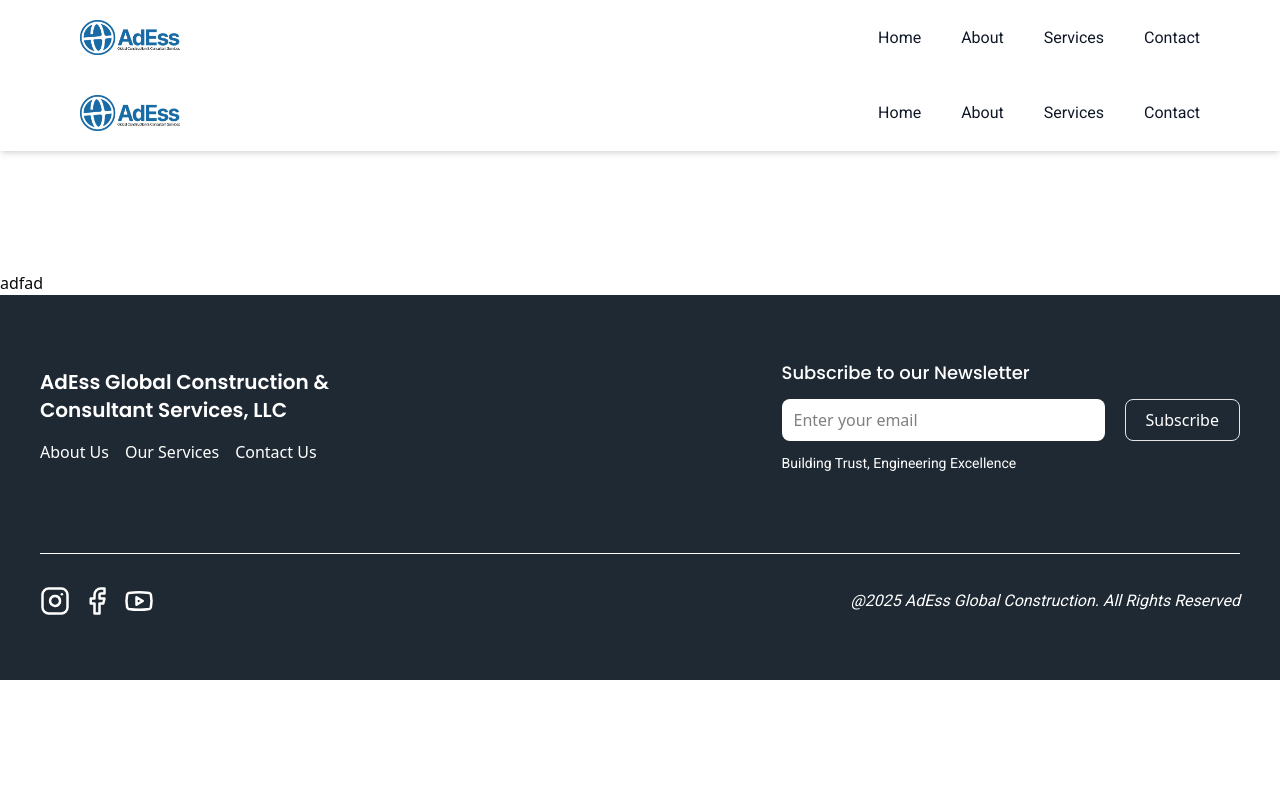
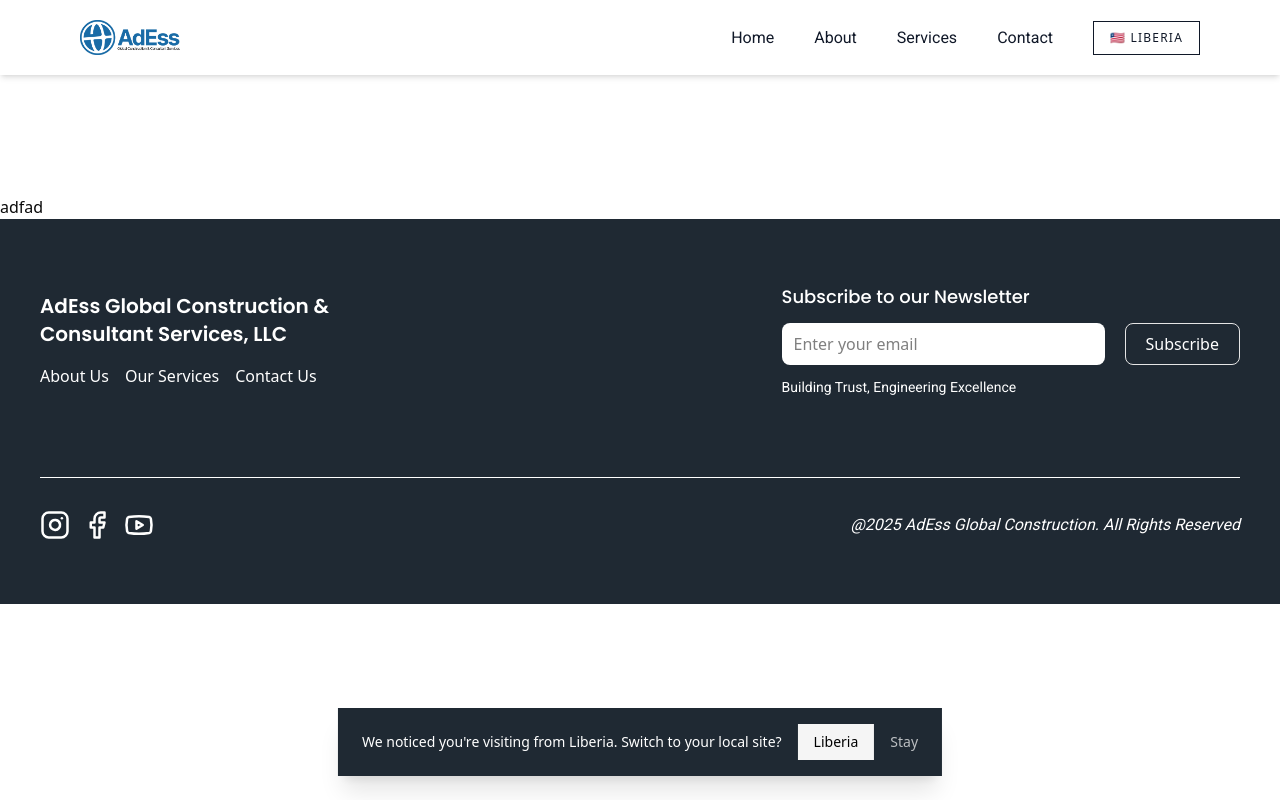
Before and after one commit to midnite-ops/AdEss, a Next.js app: page /liberia/about in a window 1280 px wide. Built offline with nearby package versions, Linux system fonts and the light colour scheme.

Commit message:
Created the manual switch from liberia to usa and vice versa

```diff
--- a/app/contact/page.js
+++ b/app/contact/page.js
@@ -151,15 +151,11 @@
           <div className="flex flex-col gap-3 flex-1">
             <Image src='/contact/houston.jpg' alt="houston image" width={400} height={400} className="w-full h-full"/>
             <h3 className="subheading">Houston, Texas</h3>
-            <p>123 Sample St, Sydney NSW 2000 AU</p>
-            <p className="underline cursor-pointer">Get directions</p>
           </div>
 
           <div className="flex flex-col gap-3 flex-1">
             <Image src='/contact/liberia.jpg' alt="liberia image" width={400} height={400} className="w-full h-full"/>
             <h3 className="subheading">Liberia, West Africa</h3>
-            <p>123 Sample St, Sydney NSW 2000 AU</p>
-            <p className="underline cursor-pointer">Get directions</p>
           </div>
         </div>
       </div>
--- a/app/layout.js
+++ b/app/layout.js
@@ -4,6 +4,7 @@
 import MobileSidebar from "@/components/MobileSidebar";
 import { SidebarProvider } from "@/components/ui/sidebar";
 import NavbarWrapper from "@/components/NavbarWrapper";
+import CountryPrompt from "@/components/CountryPrompt";
 
 const geistSans = Geist({
   variable: "--font-geist-sans",
@@ -40,6 +41,7 @@
       <body
         className={`${geistSans.variable} ${poppins.variable} ${roboto.variable} ${geistMono.variable} antialiased `}
       >
+        <CountryPrompt />
         <SidebarProvider defaultOpen= {false}>
           <div className="min-h-screen w-full">
             <MobileSidebar />
--- a/app/liberia/about/page.jsx
+++ b/app/liberia/about/page.jsx
@@ -4,7 +4,6 @@
 export default function LiberiaAbout() {
   return (
     <main>
-        <Navbar isHero = {false}/>
         <section className="pt-30">adfad</section>
     </main>
   )
--- a/app/liberia/page.jsx
+++ b/app/liberia/page.jsx
@@ -27,7 +27,7 @@
 
   return (
     <main className="bg-white text-primary ">
-      <Navbar isHero={false} />
+
 
       {/* ── HERO — full screen, left-aligned ── */}
       <section className="h-auto pt-30">
@@ -99,7 +99,7 @@
           </p>
           <Link
             href="/liberia/about"
-            className="border border-secondary text-secondary font-poppins font-medium text-sm tracking-widest uppercase px-8 py-3 w-fit hover:bg-secondary hover:text-white transition-colors mt-2"
+            className="border border-secondary text-secondary font-poppins font-medium text-sm tracking-widest uppercase px-8 py-3 w-fit hover:bg-secondary hover:text-black transition-colors mt-2"
           >
             Learn More
           </Link>
--- a/app/page.js
+++ b/app/page.js
@@ -47,7 +47,7 @@
             </p>
           </div>
 
-          <Link href={'/contact'} className="mt-8 px-6 py-3 bg-white text-black font-poppins font-medium rounded-md hover:bg-gray-200 cursor-pointer transition-colors ">Contact Us</Link>
+          <Link href={'/contact'} className="mt-8 px-6 py-3 bg-white text-black font-poppins font-medium hover:bg-gray-200 cursor-pointer transition-colors ">Contact Us</Link>
 
         </div>
       </section>
@@ -70,7 +70,7 @@
               needs of our clients. Safety is our top priority—for both our team and our clients.
             </p>
 
-            <button className="mt-5 border rounded-md py-2 px-5">
+            <button className="mt-5 border py-2 px-5">
               <Link href={'/about'}>Learn More</Link>
             </button>
           </div>
@@ -101,7 +101,7 @@
         <div className="flex flex-col items-center">
           <h1 className="heading text-center mb-3">Ready to build something real?</h1>
           <p className="text-center">Let's talk about your project and what it needs to succeed</p>
-          <Link className="mt-5 border rounded-md py-2 px-5 bg-primary text-white" href={'/contact'}>Contact Us</Link>
+          <Link className="mt-5 border  py-2 px-5 bg-primary text-white" href={'/contact'}>Contact Us</Link>
 
         </div>
         <div>
--- /dev/null
+++ b/components/CountryPrompt.jsx
@@ -0,0 +1,46 @@
+"use client"
+
+import { useEffect, useState } from "react"
+
+export default function CountryPrompt() {
+  const [show, setShow] = useState(false)
+
+  useEffect(() => {
+    const cookie = document.cookie.includes("preferred-country")
+    if (!cookie) {
+      setShow(true)
+    }
+  }, [])
+
+
+ const selectCountry = (country) => {
+    const path = window.location.pathname.replace('/liberia', '') || '/'
+
+    document.cookie = `preferred-country=${country}; path=/; max-age=31536000`
+    window.location.href = path
+}
+
+  if (!show) return null
+
+  return (
+    <div className="fixed bottom-6 left-1/2 -translate-x-1/2 z-50 bg-primary text-white px-6 py-4 shadow-xl flex items-center gap-4">
+      <span className="text-sm">
+        We noticed you're visiting from Liberia. Switch to your local site?
+      </span>
+
+      <button
+        onClick={() => selectCountry("LR")}
+        className="bg-secondary text-black px-4 py-2 text-sm"
+      >
+        Liberia
+      </button>
+
+      <button
+        onClick={() => setShow(false)}
+        className="text-white/70 text-sm"
+      >
+        Stay
+      </button>
+    </div>
+  )
+}
--- a/components/Navbar.jsx
+++ b/components/Navbar.jsx
@@ -1,82 +1,106 @@
 "use client"
-import { useState, useEffect } from 'react'
+
+import { useState, useEffect } from "react"
 import { SidebarTrigger } from "./ui/sidebar"
-import { MenuIcon } from 'lucide-react'
 import Image from "next/image"
 import Link from "next/link"
+import { useRouter } from "next/navigation"
 
-export default function Navbar({isHero = false}) {
+export default function Navbar({ isHero = false }) {
   const [isScrolled, setIsScrolled] = useState(false)
+  const [country, setCountry] = useState(null) // 👈 important
+  const router = useRouter()
 
+  // ✅ Get cookie once
   useEffect(() => {
-    // Only track scroll on hero pages
+    const match = document.cookie.match(/(^| )preferred-country=([^;]+)/)
+    setCountry(match ? match[2] : "US")
+  }, [])
+
+  // ✅ Scroll effect
+  useEffect(() => {
     if (!isHero) return
 
     const handleScroll = () => {
       setIsScrolled(window.scrollY > 50)
     }
 
-    window.addEventListener('scroll', handleScroll)
-    return () => window.removeEventListener('scroll', handleScroll)
+    window.addEventListener("scroll", handleScroll)
+    return () => window.removeEventListener("scroll", handleScroll)
   }, [isHero])
 
+  // ⛔ Prevent render until country is known (fix flicker)
+  if (!country) return null
+
+  // ✅ Derived values
+  const basePath = country === "LR" ? "/liberia" : ""
+  const switchTo = country === "LR" ? "US" : "LR"
+
+  // ✅ Switch country (fixed)
+  const switchCountry = (target) => {
+    const currentPath = window.location.pathname
+
+    let newPath
+
+    if (target === "LR") {
+      newPath = currentPath.startsWith("/liberia")
+        ? currentPath
+        : `/liberia${currentPath}`
+    } else {
+      newPath = currentPath.replace("/liberia", "") || "/"
+    }
+
+    document.cookie = `preferred-country=${target}; path=/; max-age=31536000`
+
+    router.push(newPath)
+    router.refresh()
+  }
+
+  // ✅ Nav links
   const navLinks = [
-    { name: "Home", href: "/" },
-    { name: "About", href: "/about" },
-    { name: "Services", href: "/services" },
-    { name: "Contact", href: "/contact" }
+    { name: "Home", href: `${basePath}/` },
+    { name: "About", href: `${basePath}/about` },
+    { name: "Services", href: `${basePath}/services` },
+    { name: "Contact", href: `${basePath}/contact` },
   ]
 
   return (
-    <nav className={`
-      py-5 px-10 md:px-20 flex justify-between items-center transition-all duration-300 z-50
-      ${isHero
-        ? `text-white fixed w-full top-0 left-0 ${isScrolled ? 'bg-white backdrop-blur-md shadow-lg text-black!' : 'bg-transparent'}`
-        : 'bg-white shadow-md sticky w-full top-0  text-gray-900'
-      }
-      ${isScrolled ? 'shadow-md' : ''}
-    `}>
-      {/* Logo - white for hero, blue for regular pages */}
-      <Link href="/">
+    <nav
+      className={`
+        py-5 px-10 md:px-20 flex justify-between items-center transition-all duration-300 z-50
+        ${
+          isHero
+            ? `fixed w-full top-0 left-0 ${
+                isScrolled
+                  ? "bg-white backdrop-blur-md shadow-lg text-black"
+                  : "bg-transparent text-white"
+              }`
+            : "bg-white shadow-md sticky top-0 text-gray-900"
+        }
+      `}
+    >
+      {/* LOGO */}
+      <Link href={basePath || "/"}>
         {isHero ? (
-          // Hero page logo (white)
           isScrolled ? (
-            // Scrolled: Show blue logo
-            <Image
-              src='/adess-logo-colored.png'  // Blue logo
-              className="cursor-pointer transition-all"
-              width={100}  // Smaller on scroll
-              height={100}
-              alt="AdEss logo"
-            />
+            <Image src="/adess-logo-colored.png" width={100} height={100} alt="AdEss logo" />
           ) : (
-            // Not scrolled: Show white logo
-            <Image
-              src='/adess-logo.png'  // White logo
-              className="cursor-pointer transition-all"
-              width={100}
-              height={100}
-              alt="AdEss logo"
-            />
+            <Image src="/adess-logo.png" width={100} height={100} alt="AdEss logo" />
           )
         ) : (
-          // Regular page: Always show blue logo
-          <Image
-            src='/adess-logo-colored.png'  // Blue logo
-            className="cursor-pointer transition-all"
-            width={100}
-            height={100}
-            alt="AdEss logo"
-          />
+          <Image src="/adess-logo-colored.png" width={100} height={100} alt="AdEss logo" />
         )}
       </Link>
 
-      {/* Mobile menu trigger */}
-      <SidebarTrigger className={`lg:hidden transition ${isHero ? ' hover:bg-white/20' : 'bg-transparent hover:bg-gray-100'}`}>
-      </SidebarTrigger>
+      {/* MOBILE */}
+      <SidebarTrigger
+        className={`lg:hidden ${
+          isHero ? "hover:bg-white/20" : "hover:bg-gray-100"
+        }`}
+      />
 
-      {/* Desktop nav links */}
-      <ul className="lg:flex gap-10 hidden">
+      {/* DESKTOP */}
+      <ul className="lg:flex gap-10 hidden items-center">
         {navLinks.map((link) => (
           <li key={link.name}>
             <Link
@@ -87,6 +111,14 @@
             </Link>
           </li>
         ))}
+
+        {/* SWITCH */}
+        <button
+          onClick={() => switchCountry(switchTo)}
+          className="border border-current px-4 py-2 text-xs tracking-widest uppercase hover:bg-black hover:text-white transition"
+        >
+          {switchTo === "LR" ? "🇱🇷 Liberia" : "🇺🇸 USA"}
+        </button>
       </ul>
     </nav>
   )
```
Also changed, not shown: middleware.js (+23 -11 lines).
